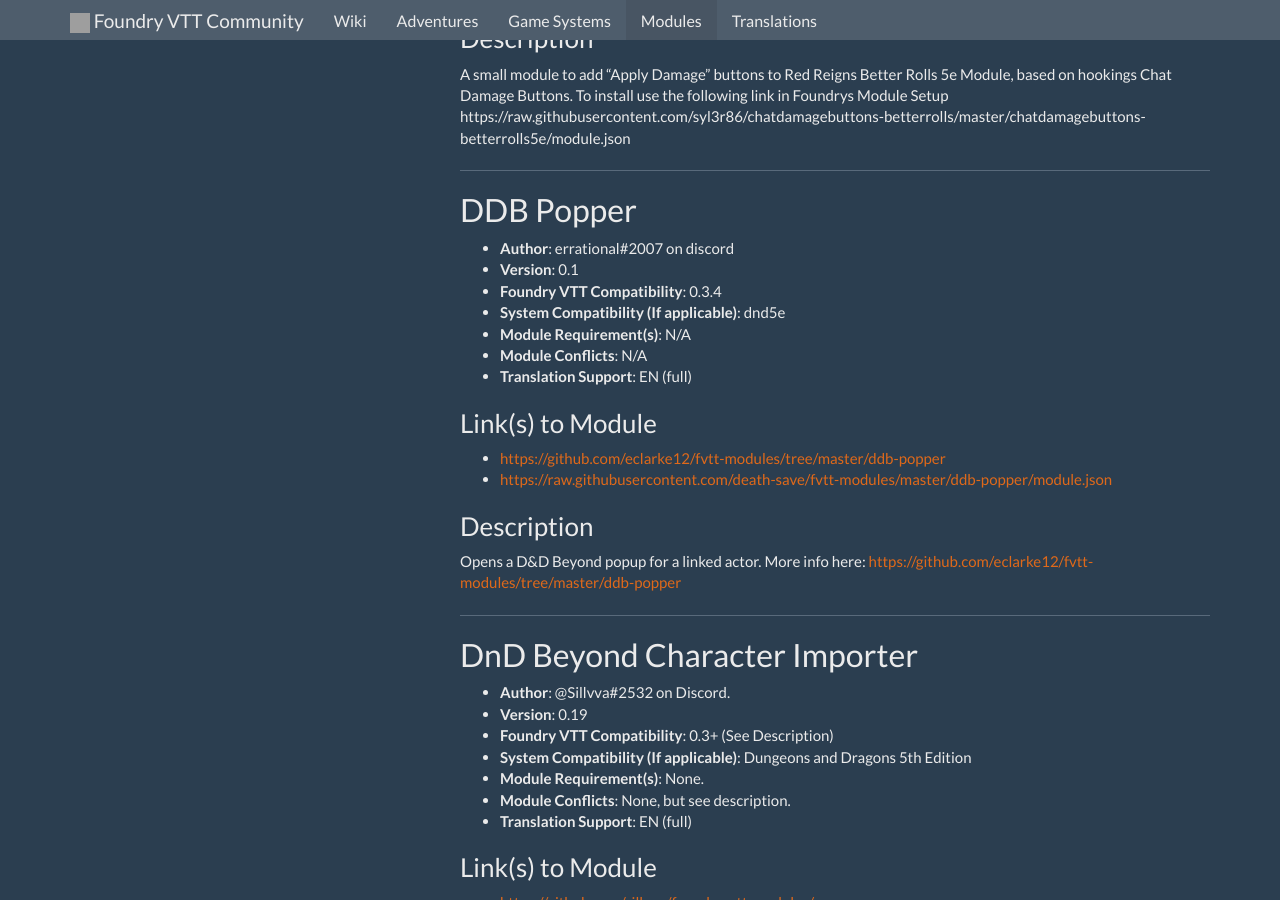
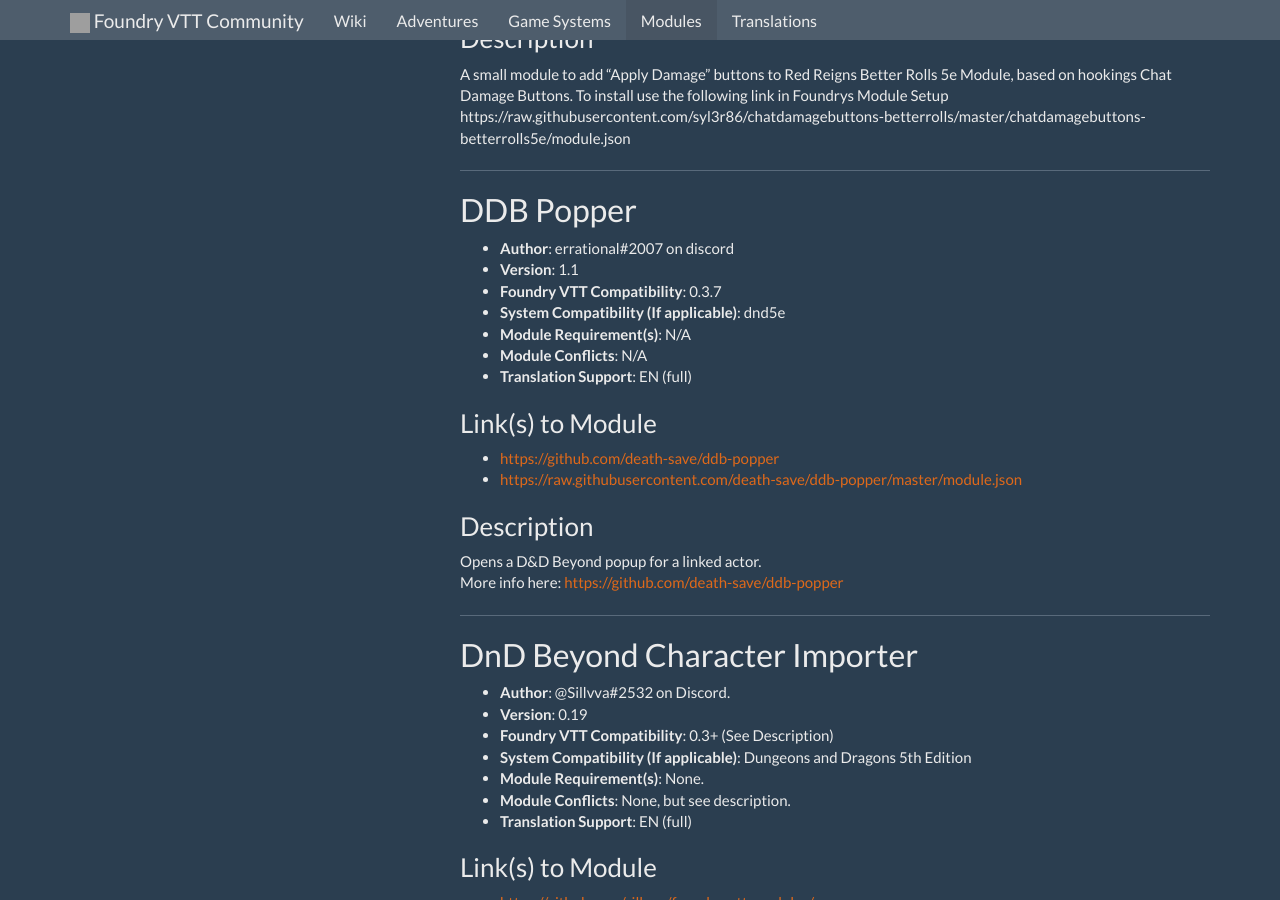
Before and after one commit to foundry-vtt-community/foundry-vtt-community.github.io, a Jekyll site: the page built from _docs/Community-Modules.md, in a window 1280 px wide and 900 px high, scrolled down 17145 px. Built offline with Jekyll 4.4.1, drawn with Linux system fonts in a browser that asks for light colours; nearby versions of some CDN libraries; comment, search, counter and statistics services are not loaded; grey boxes are pictures that could not be loaded.

Commit message:
Update Wiki Content (Automatic)

```diff
--- a/_docs/Community-Modules.md
+++ b/_docs/Community-Modules.md
@@ -750,19 +750,20 @@
 ## DDB Popper
 
 * **Author**: errational#2007 on discord
-* **Version**: 0.1
-* **Foundry VTT Compatibility**: 0.3.4
+* **Version**: 1.1
+* **Foundry VTT Compatibility**: 0.3.7
 * **System Compatibility (If applicable)**: dnd5e
 * **Module Requirement(s)**: N/A
 * **Module Conflicts**: N/A
 * **Translation Support**: EN (full)
 
 ### Link(s) to Module
-* [https://github.com/eclarke12/fvtt-modules/tree/master/ddb-popper](https://github.com/eclarke12/fvtt-modules/tree/master/ddb-popper)
-* [https://raw.githubusercontent.com/death-save/fvtt-modules/master/ddb-popper/module.json](https://raw.githubusercontent.com/death-save/fvtt-modules/master/ddb-popper/module.json)
+* [https://github.com/death-save/ddb-popper](https://github.com/death-save/ddb-popper)
+* [https://raw.githubusercontent.com/death-save/ddb-popper/master/module.json](https://raw.githubusercontent.com/death-save/ddb-popper/master/module.json)
 
 ### Description
-Opens a D&D Beyond popup for a linked actor. More info here: [https://github.com/eclarke12/fvtt-modules/tree/master/ddb-popper](https://github.com/eclarke12/fvtt-modules/tree/master/ddb-popper)
+Opens a D&D Beyond popup for a linked actor.
+More info here: [https://github.com/death-save/ddb-popper](https://github.com/death-save/ddb-popper)
 
 ---
 
```
